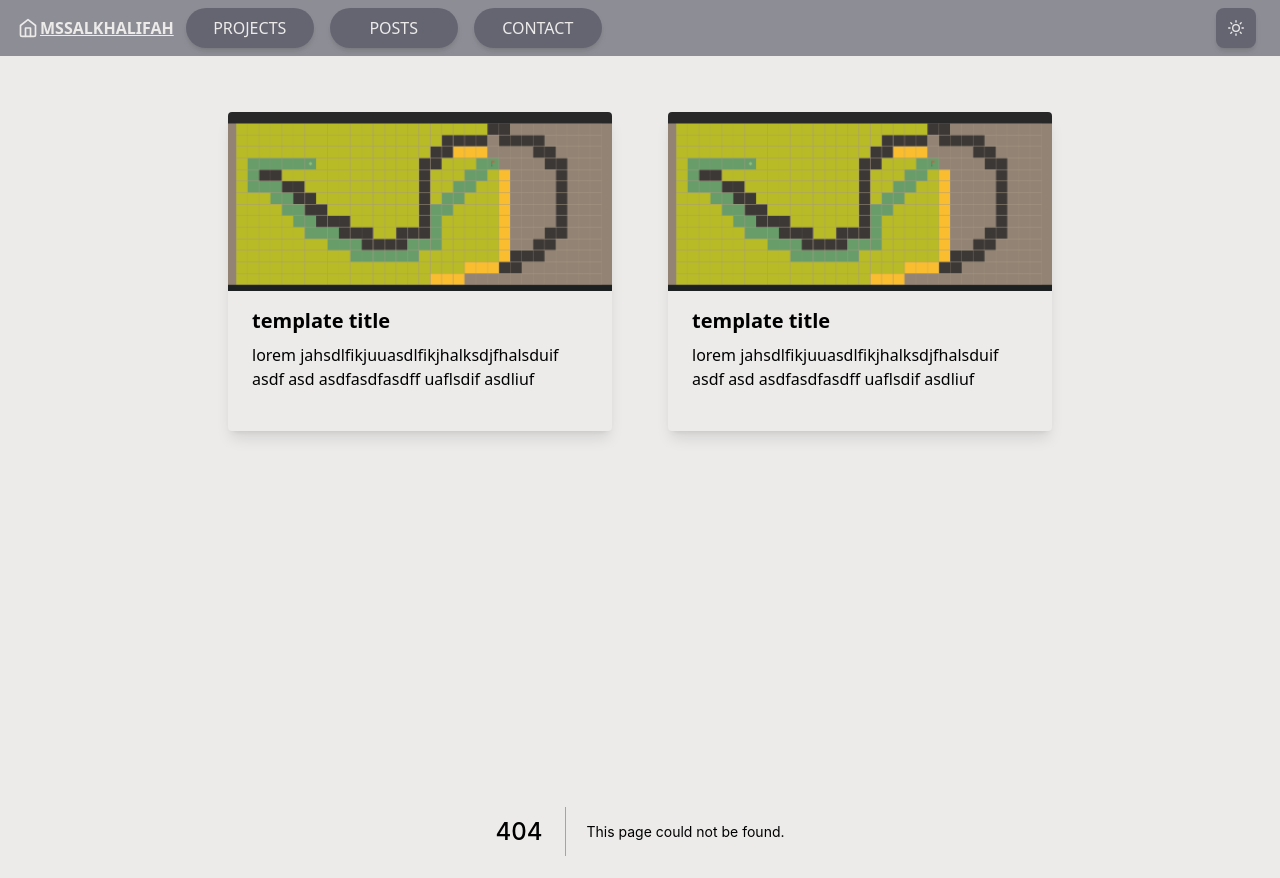
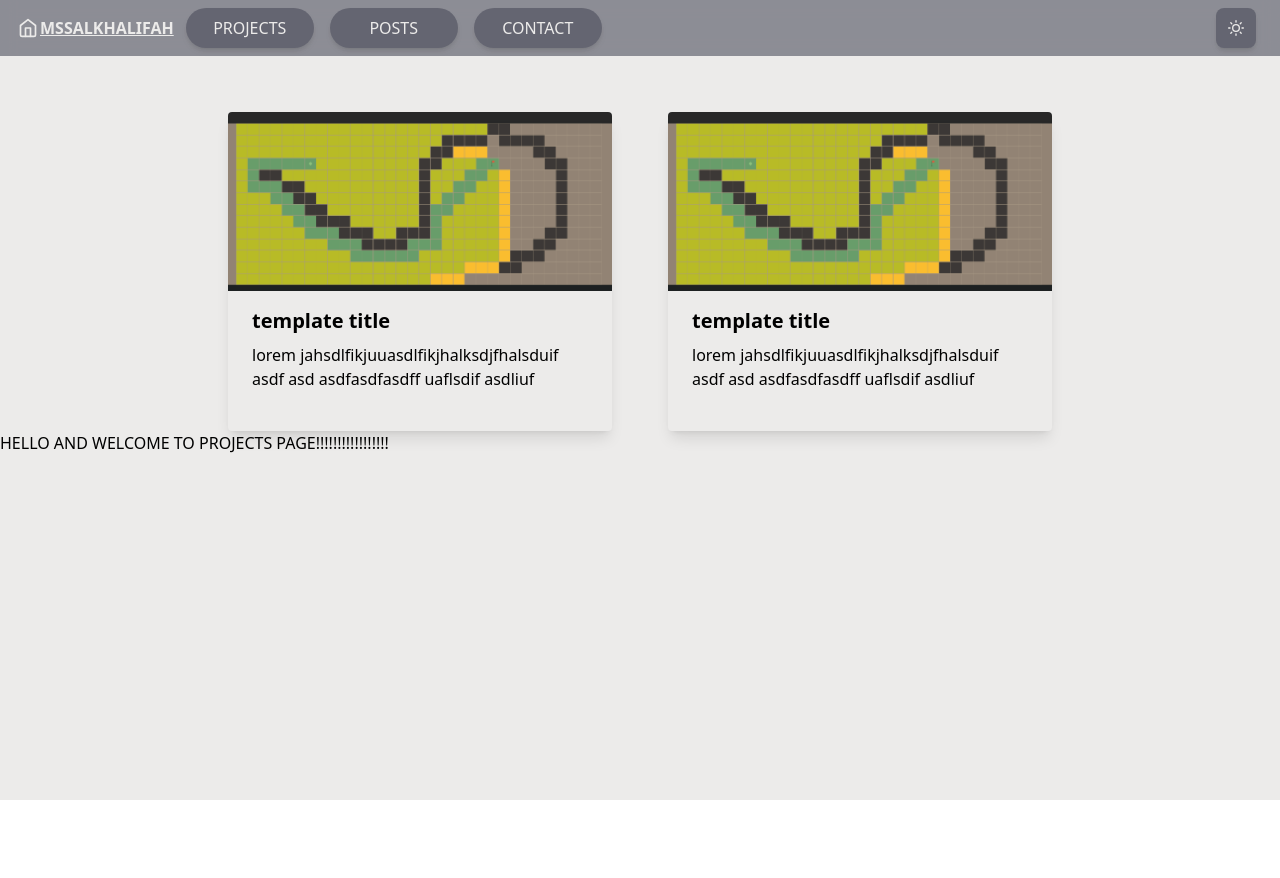
Before and after one commit to mssalkhalifah/mssalkhalifah.github.io, a Next.js app: page /projects in a window 1280 px wide. Before the commit this address had no page. Shown: the top 878 px of the page. After the commit the page ends 800 px from the top, so only its background shows below. Built offline with nearby package versions, Linux system fonts and the light colour scheme.

Commit message:
initial work page

```diff
--- a/components/Layout.tsx
+++ b/components/Layout.tsx
@@ -1,7 +1,27 @@
-const Layout = ({
-  ...props
-}: JSX.IntrinsicElements[keyof JSX.IntrinsicElements]) => {
-  return <div className=" h-screen bg-lightShades">{props.children}</div>
+import { motion } from 'framer-motion'
+import { Router } from 'next/router'
+
+interface LayoutProps {
+  children?: React.ReactNode
+  router?: Router
+}
+
+const Layout = ({ children, router }: LayoutProps) => {
+  return (
+    <div>
+      <motion.div
+        key={router?.route}
+        initial="pageInitial"
+        animate="pageAnimation"
+        variants={{
+          pageInitial: { opacity: 0 },
+          pageAnimation: { opacity: 1 },
+        }}
+      >
+        {children}
+      </motion.div>
+    </div>
+  )
 }
 
 export default Layout
--- a/components/Navbar.tsx
+++ b/components/Navbar.tsx
@@ -12,16 +12,15 @@ const Navbar = () => {
       <div className=" fixed flex w-screen justify-between bg-primary bg-opacity-70 py-2 backdrop-blur">
         <ul className=" ml-4 flex items-center">
           <li>
-            <a
-              href="#"
-              className="text-fg hover:text-fg3 m-1 flex items-center font-bold underline"
-            >
-              <FiHome className=" mr-1 scale-125" />
-              MSSALKHALIFAH
-            </a>
+            <Link href="/">
+              <a className="text-fg hover:text-fg3 m-1 flex items-center font-bold underline">
+                <FiHome className=" mr-1 scale-125" />
+                MSSALKHALIFAH
+              </a>
+            </Link>
           </li>
           <div className=" flex">
-            <ListLinkButton href="#" text="Projects" />
+            <ListLinkButton href="/projects" text="Projects" />
             <ListLinkButton href="#" text="Posts" />
             <ListLinkButton href="#" text="Contact" />
           </div>
--- a/package.json
+++ b/package.json
@@ -7,6 +7,7 @@
     "export": "next export"
   },
   "dependencies": {
+    "framer-motion": "^6.2.6",
     "next": "latest",
     "react": "^17.0.2",
     "react-dom": "^17.0.2",
--- a/pages/_app.tsx
+++ b/pages/_app.tsx
@@ -3,10 +3,11 @@ import type { AppProps } from 'next/app'
 import Layout from '../components/Layout'
 import Navbar from '../components/Navbar'
 import Card from '../components/Card'
+import { AnimatePresence } from 'framer-motion'
 
-function MyApp({ Component, pageProps }: AppProps) {
+function MyApp({ Component, pageProps, router }: AppProps) {
   return (
-    <div className=" bg-lightShades">
+    <div className=" top-0 left-0 m-0 min-h-screen bg-lightShades bg-cover p-0">
       <Navbar />
       <div className=" mx-2 mt-28 flex flex-col items-center justify-center sm:flex-row">
         <Card
@@ -21,7 +22,7 @@ function MyApp({ Component, pageProps }: AppProps) {
           title=" template title"
         />
       </div>
-      <Layout>
+      <Layout router={router}>
         <Component {...pageProps} />
       </Layout>
     </div>
--- a/pages/index.tsx
+++ b/pages/index.tsx
@@ -3,7 +3,6 @@ import GridTable from '../components/GridTable'
 import Header from '../components/Header'
 import Paragraph from '../components/Paragraph'
 import Profile from '../components/Profile'
-import { prefix } from '../components/utils/prefix'
 import {
   IoSchoolOutline,
   IoHeart,
@@ -14,26 +13,29 @@ import { TiSocialAtCircular } from 'react-icons/ti'
 
 export default function Home() {
   return (
-    <div className=" flex flex-col bg-lightShades">
+    <div className=" flex flex-col ">
       <Head>
         <title>My Portfolio</title>
         <meta charSet="UTF-8" />
         <meta name="viewport" content="width=device-width, initial-scale=1.0" />
         <meta http-equiv="X-UA-Compatible" content="ie=edge"></meta>
       </Head>
-      <div className=" mb-10 flex flex-col">
+      <div className=" flex flex-col">
         <Profile />
         <div className=" xms:mx-0 mx-4 flex max-w-lg flex-col items-center self-center">
+          <div>
             <Header>What I do</Header>
             <Paragraph>
               Lorem ipsum dolor sit amet consectetur adipisicing elit. Officia
               saepe nobis quia nemo vero, voluptate, magni consequatur quos
               ducimus ab vitae voluptas aut omnis aliquid at eveniet dolore non?
-            Amet. Lorem ipsum dolor sit amet consectetur adipisicing elit. Ipsa
-            nam cupiditate quisquam dolores voluptatibus, ut ullam at dolor
-            assumenda! Adipisci voluptatibus quas, itaque placeat beatae qui
-            laboriosam quasi vero doloribus.
+              Amet. Lorem ipsum dolor sit amet consectetur adipisicing elit.
+              Ipsa nam cupiditate quisquam dolores voluptatibus, ut ullam at
+              dolor assumenda! Adipisci voluptatibus quas, itaque placeat beatae
+              qui laboriosam quasi vero doloribus.
             </Paragraph>
+          </div>
+          <div>
             <Header>Biography</Header>
             <GridTable
               content={
@@ -57,15 +59,19 @@ export default function Home() {
                 ])
               }
             />
+          </div>
+          <div>
             <Header>
               What I <IoHeart className=" ml-2" />
             </Header>
             <Paragraph>
               Lorem ipsum, dolor sit amet consectetur adipisicing elit. Ratione
-            iste illum veritatis adipisci, id sequi repellendus. Nemo cum, saepe
-            inventore deleniti nesciunt nostrum, ad, deserunt in sed tenetur
-            animi adipisci.
+              iste illum veritatis adipisci, id sequi repellendus. Nemo cum,
+              saepe inventore deleniti nesciunt nostrum, ad, deserunt in sed
+              tenetur animi adipisci.
             </Paragraph>
+          </div>
+          <div className=" pb-10">
             <Header>
               Social <TiSocialAtCircular className=" ml-2" />
             </Header>
@@ -92,5 +98,6 @@ export default function Home() {
           </div>
         </div>
       </div>
+    </div>
   )
 }
--- /dev/null
+++ b/pages/projects.tsx
@@ -0,0 +1,17 @@
+import Head from 'next/head'
+
+const projects = () => {
+  return (
+    <div>
+      <Head>
+        <title>My Portfolio</title>
+        <meta charSet="UTF-8" />
+        <meta name="viewport" content="width=device-width, initial-scale=1.0" />
+        <meta http-equiv="X-UA-Compatible" content="ie=edge"></meta>
+      </Head>
+      <p>HELLO AND WELCOME TO PROJECTS PAGE!!!!!!!!!!!!!!!!!</p>
+    </div>
+  )
+}
+
+export default projects
```
Also changed, not shown: 1 other file (tests, documents, lock files or other folders). Lines whose indentation alone changed are shown as unchanged.
